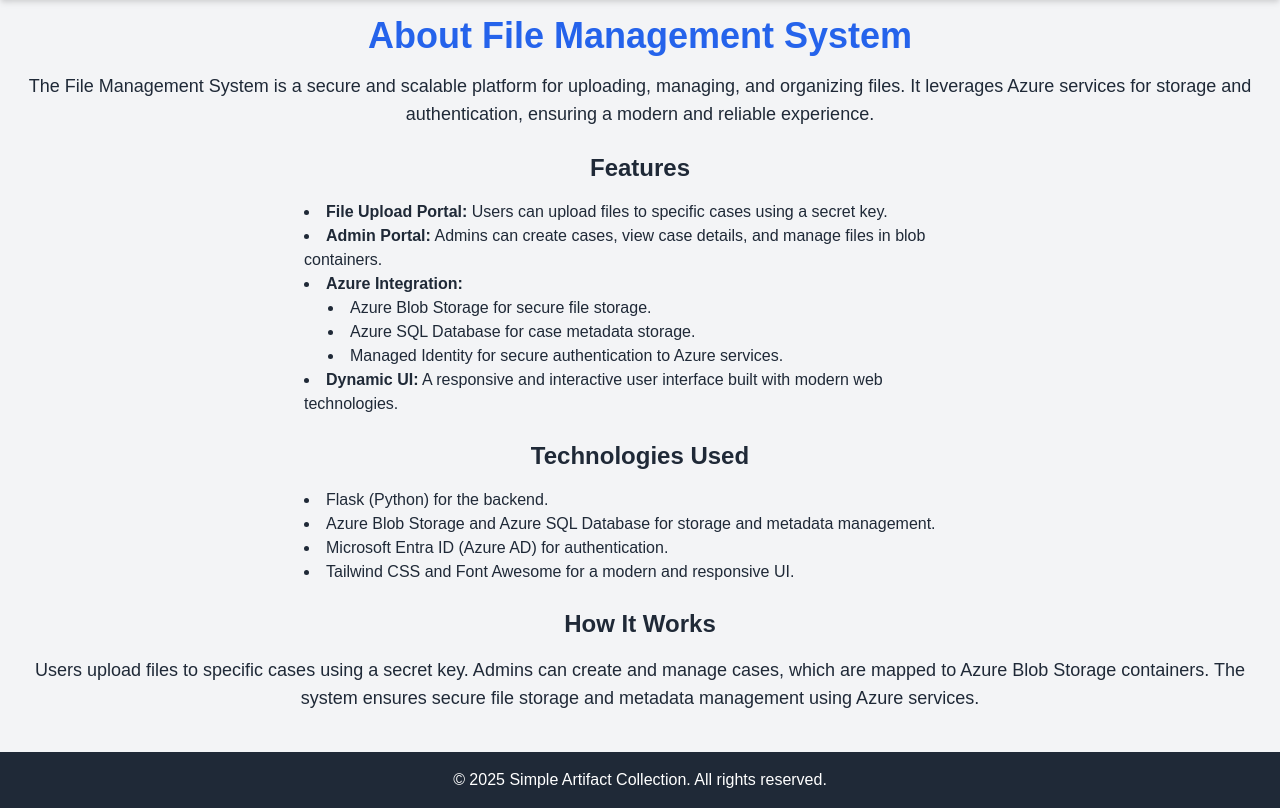
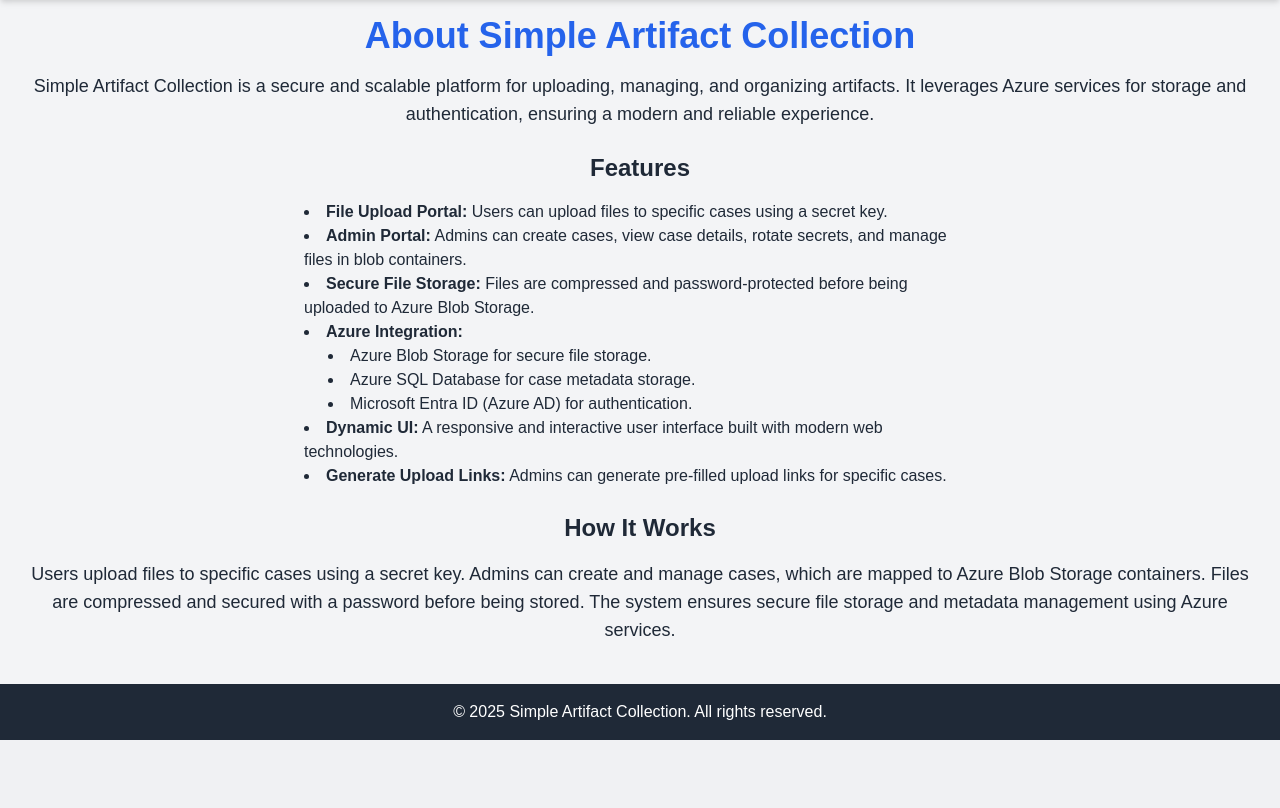
Before and after one commit to ExeqZ/Simple-Artifact-Collection, a Flask app: page /about in a window 1280 px wide. Shown: the part 64-872 px from the top of the page. After the commit the page ends 804 px from the top, so only its background shows below. Run offline with Flask 3, Linux system fonts and the light colour scheme; parts of the project's set-up code (start-up, migrations or seed data) failed here and were passed over; some libraries are stand-ins or nearby versions.

Commit message:
update about page content

```diff
--- a/templates/about.html
+++ b/templates/about.html
@@ -4,36 +4,31 @@
 
 {% block content %}
 <div class="text-center">
-  <h1 class="text-4xl font-bold text-blue-600 mb-4">About File Management System</h1>
+  <h1 class="text-4xl font-bold text-blue-600 mb-4">About Simple Artifact Collection</h1>
   <p class="text-lg mb-6">
-    The File Management System is a secure and scalable platform for uploading, managing, and organizing files.
+    Simple Artifact Collection is a secure and scalable platform for uploading, managing, and organizing artifacts.
     It leverages Azure services for storage and authentication, ensuring a modern and reliable experience.
   </p>
   <h2 class="text-2xl font-semibold mb-4">Features</h2>
   <ul class="list-disc list-inside text-left max-w-2xl mx-auto mb-6">
     <li><strong>File Upload Portal:</strong> Users can upload files to specific cases using a secret key.</li>
-    <li><strong>Admin Portal:</strong> Admins can create cases, view case details, and manage files in blob containers.</li>
+    <li><strong>Admin Portal:</strong> Admins can create cases, view case details, rotate secrets, and manage files in blob containers.</li>
+    <li><strong>Secure File Storage:</strong> Files are compressed and password-protected before being uploaded to Azure Blob Storage.</li>
     <li><strong>Azure Integration:</strong>
       <ul class="list-disc list-inside ml-6">
         <li>Azure Blob Storage for secure file storage.</li>
         <li>Azure SQL Database for case metadata storage.</li>
-        <li>Managed Identity for secure authentication to Azure services.</li>
+        <li>Microsoft Entra ID (Azure AD) for authentication.</li>
       </ul>
     </li>
     <li><strong>Dynamic UI:</strong> A responsive and interactive user interface built with modern web technologies.</li>
-  </ul>
-  <h2 class="text-2xl font-semibold mb-4">Technologies Used</h2>
-  <ul class="list-disc list-inside text-left max-w-2xl mx-auto mb-6">
-    <li>Flask (Python) for the backend.</li>
-    <li>Azure Blob Storage and Azure SQL Database for storage and metadata management.</li>
-    <li>Microsoft Entra ID (Azure AD) for authentication.</li>
-    <li>Tailwind CSS and Font Awesome for a modern and responsive UI.</li>
+    <li><strong>Generate Upload Links:</strong> Admins can generate pre-filled upload links for specific cases.</li>
   </ul>
   <h2 class="text-2xl font-semibold mb-4">How It Works</h2>
   <p class="text-lg mb-6">
     Users upload files to specific cases using a secret key. Admins can create and manage cases,
-    which are mapped to Azure Blob Storage containers. The system ensures secure file storage and
-    metadata management using Azure services.
+    which are mapped to Azure Blob Storage containers. Files are compressed and secured with a password before being stored.
+    The system ensures secure file storage and metadata management using Azure services.
   </p>
 </div>
 {% endblock %}
```
